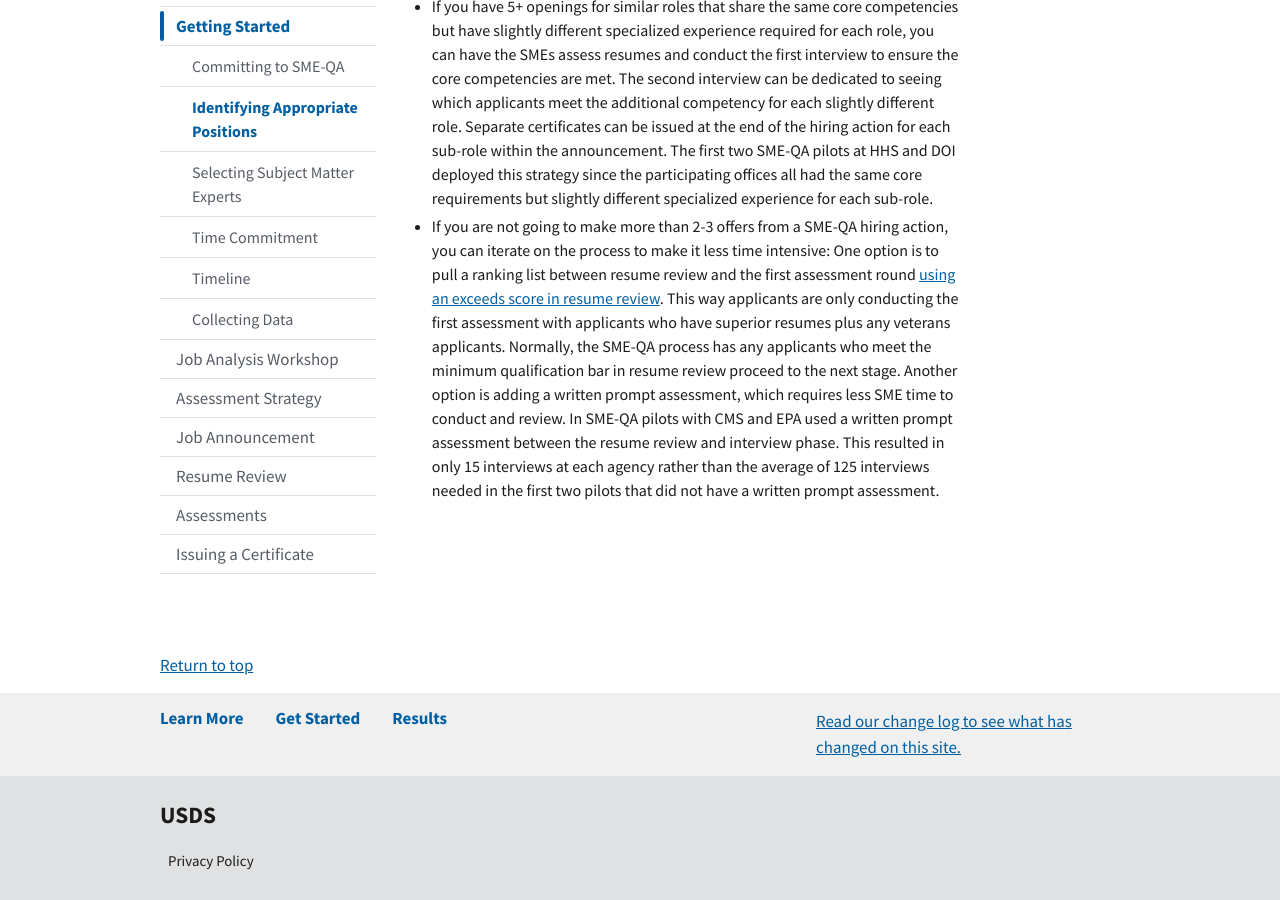
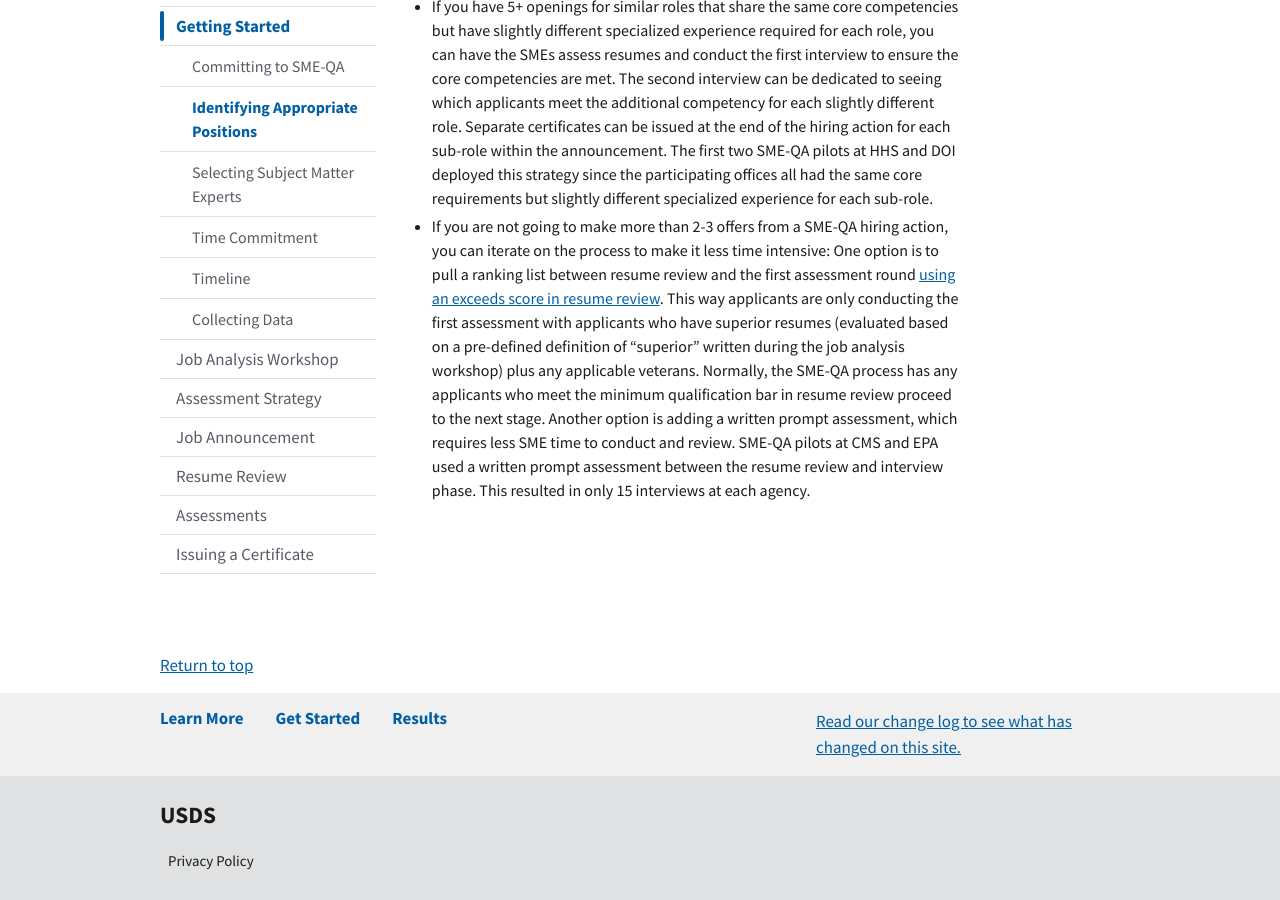
Before and after one commit to usds/SME-QA-Website, a Jekyll site: the page built from pages/phases/getting-started/identifying-appropriate-positions.md, in a window 1280 px wide and 900 px high, scrolled down 1147 px. Built offline with Jekyll 4.4.1, drawn with Linux system fonts in a browser that asks for light colours.

Commit message:
Update identifying-appropriate-positions.md

```diff
--- a/pages/phases/getting-started/identifying-appropriate-positions.md
+++ b/pages/phases/getting-started/identifying-appropriate-positions.md
@@ -28,4 +28,4 @@
 
 - If you have 5+ openings for similar roles that share the same core competencies but have slightly different specialized experience required for each role, you can have the SMEs assess resumes and conduct the first interview to ensure the core competencies are met. The second interview can be dedicated to seeing which applicants meet the additional competency for each slightly different role. Separate certificates can be issued at the end of the hiring action for each sub-role within the announcement. The first two SME-QA pilots at HHS and DOI deployed this strategy since the participating offices all had the same core requirements but slightly different specialized experience for each sub-role.
 
-- If you are not going to make more than 2-3 offers from a SME-QA hiring action, you can iterate on the process to make it less time intensive: One option is to pull a ranking list between resume review and the first assessment round [using an exceeds score in resume review](/hiring-phases/reviewing-resumes/prep/#using-an-exceeds-score-in-resume-review). This way applicants are only conducting the first assessment with applicants who have superior resumes plus any veterans applicants. Normally, the SME-QA process has any applicants who meet the minimum qualification bar in resume review proceed to the next stage. Another option is adding a written prompt assessment, which requires less SME time to conduct and review. In SME-QA pilots with CMS and EPA used a written prompt assessment between the resume review and interview phase. This resulted in only 15 interviews at each agency rather than the average of 125 interviews needed in the first two pilots that did not have a written prompt assessment.
+- If you are not going to make more than 2-3 offers from a SME-QA hiring action, you can iterate on the process to make it less time intensive: One option is to pull a ranking list between resume review and the first assessment round [using an exceeds score in resume review](/hiring-phases/reviewing-resumes/prep/#using-an-exceeds-score-in-resume-review). This way applicants are only conducting the first assessment with applicants who have superior resumes (evaluated based on a pre-defined definition of "superior" written during the job analysis workshop) plus any applicable veterans. Normally, the SME-QA process has any applicants who meet the minimum qualification bar in resume review proceed to the next stage. Another option is adding a written prompt assessment, which requires less SME time to conduct and review. SME-QA pilots at CMS and EPA used a written prompt assessment between the resume review and interview phase. This resulted in only 15 interviews at each agency.
```
